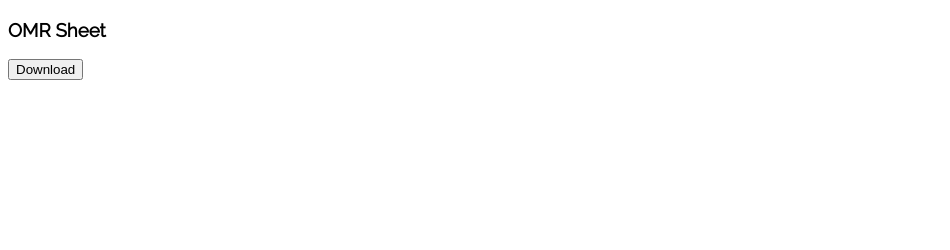
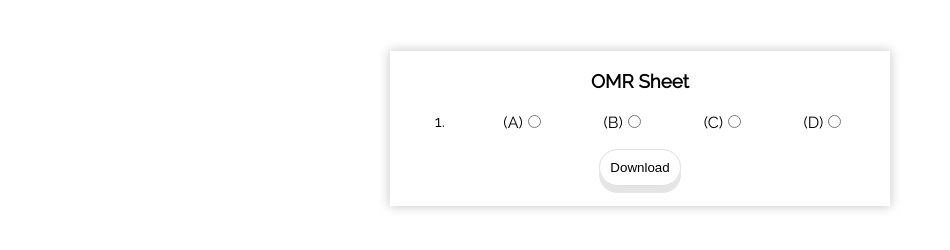
Before and after one commit to prarthit/OMR-Sheet, a website: page index.html in a window 1280 px wide. Shown: the whole page, without its empty margins (0-950 px from the left). Drawn offline with Linux system fonts and the light colour scheme.

Commit message:
CSS added for table and button

```diff
--- a/css/app.css
+++ b/css/app.css
@@ -8,4 +8,46 @@
 
 body {
 	font-family: 'Raleway', sans-serif;
+	max-width: 500px;
+	width: 80%;
+	margin: 4% auto;
+	text-align: center;
+	cursor: default; /* To avoid the text cursor and keep pointer */
+	display: flow-root; /* It always establishes a new inline-block formatting context for its contents */
+	box-shadow: 0px 0px 10px 1px rgba(0, 0, 0, 0.2);
+	-webkit-tap-highlight-color: transparent; /* To remove blue highlight color on tap on android devices */
 }
+
+main {
+	padding: 0px 1em 1em;
+}
+
+/* Table Style */
+table {
+	width: 100%;
+	border-collapse: collapse;
+	table-layout: fixed;
+}
+
+td:nth-of-type(1) {
+	width: 14%;
+}
+
+/* Button Style */
+button {
+	background: none;
+	border-radius: 25px;
+	padding: 10px;
+	border: 1pt solid #ddd;
+	box-shadow: 0 7px #e5e5e5;
+	margin-bottom: 1.5em;
+}
+
+button:active {
+	box-shadow: 0 5px #e5e5e5;
+	transform: translateY(2px);
+}
+
+button:focus {
+	outline: none;
+}
--- a/index.html
+++ b/index.html
@@ -15,7 +15,29 @@
     <h3>OMR Sheet</h3>
     <main>
         <table>
-
+            <tr>
+                <td>1.</td>
+                <td><label>
+                        <div class="topdiv">(A)<input type="radio" name="1">
+                            <div class="checkmark"></div>
+                        </div>
+                    </label></td>
+                <td><label>
+                        <div class="topdiv">(B)<input type="radio" name="1">
+                            <div class="checkmark"></div>
+                        </div>
+                    </label></td>
+                <td><label>
+                        <div class="topdiv">(C)<input type="radio" name="1">
+                            <div class="checkmark"></div>
+                        </div>
+                    </label></td>
+                <td><label>
+                        <div class="topdiv">(D)<input type="radio" name="1">
+                            <div class="checkmark"></div>
+                        </div>
+                    </label></td>
+            </tr>
         </table>
     </main>
     <button>Download</button>
```
